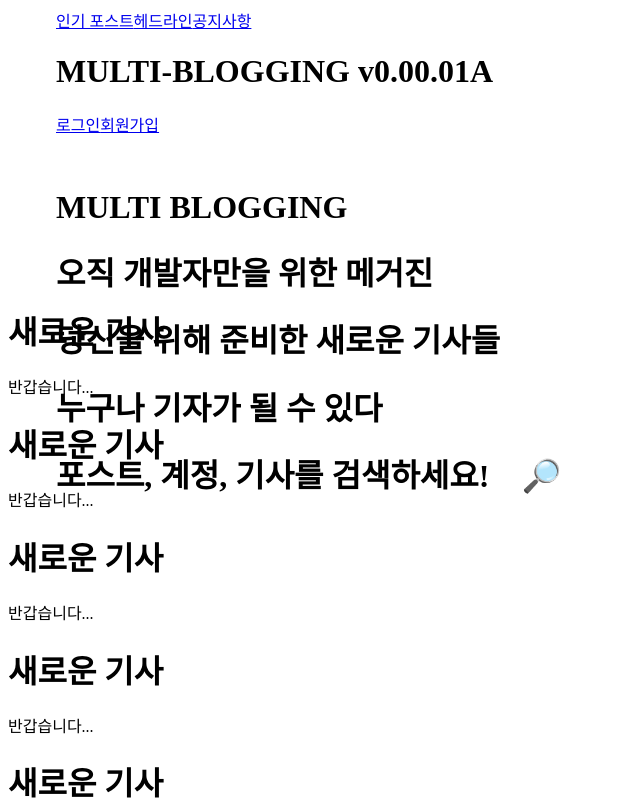
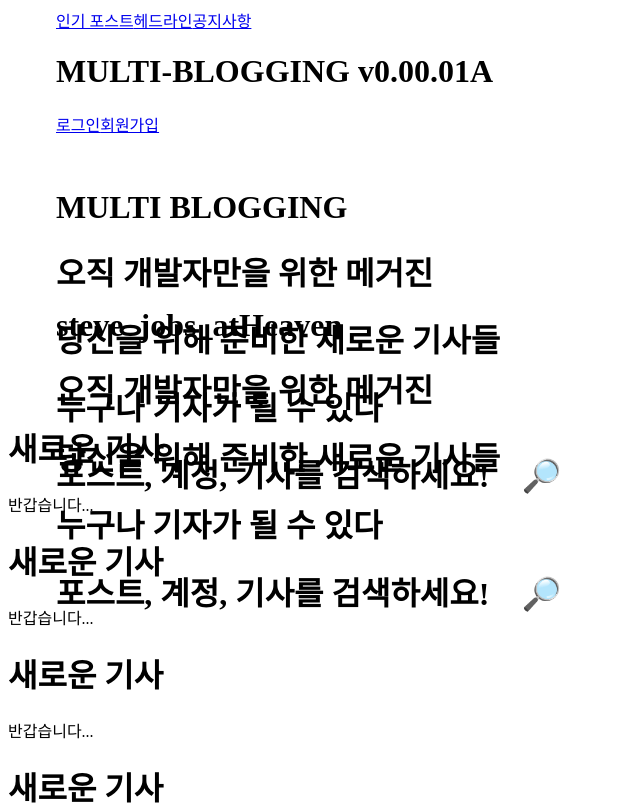
Before and after one commit to kwakseongjae/mulb, a React (Vite) app: page / in a window 1280 px wide. Shown: the top 805 px of the page, without its empty margins (0-640 px from the left). Built offline with nearby package versions, Linux system fonts and the light colour scheme.

Commit message:
Header를 세분화했습니다.

```diff
--- /dev/null
+++ b/src/components/Feature/HomeHeader.tsx
@@ -0,0 +1,35 @@
+import React from 'react'
+
+export const HeaderStyle: React.CSSProperties = {
+  width: '100%',
+  height: '6rem',
+  padding: '0 0 0 3rem',
+}
+
+export default function HomeHeader() {
+  return (
+    <div
+      style={HeaderStyle}
+      className="flex justify-between items-center _border-b-color-0">
+      <div className="flex gap-8">
+        <h1 className="_heading-6 _text-color-bold mt-1 tracking-widest">
+          MULTI BLOGGING
+        </h1>
+        <h1 className="_paragraph-4 _text-color-bolder _bg-color-0 px-6 pt-3 pb-2 rounded-2xl tracking-widest border">
+          오직 개발자만을 위한 메거진
+        </h1>
+        <h1 className="_paragraph-4 _text-color-bolder _bg-color-0 px-6 pt-3 pb-2 rounded-2xl tracking-widest border">
+          당신을 위해 준비한 새로운 기사들
+        </h1>
+        <h1 className="_paragraph-4 _text-color-bolder _bg-color-0 px-6 pt-3 pb-2 rounded-2xl tracking-widest border">
+          누구나 기자가 될 수 있다
+        </h1>
+      </div>
+      <div className="w-fit h-5/6 bg-neutral-100 flex justify-center items-center mr-5">
+        <h1 className="_heading-6 px-16 py-2 _text-color-normal">
+          포스트, 계정, 기사를 검색하세요! &ensp; 🔎︎
+        </h1>
+      </div>
+    </div>
+  )
+}
--- a/src/components/Feature/NewsBoard.tsx
+++ b/src/components/feature/PersonalHeader.tsx
@@ -1,17 +1,15 @@
 import React from 'react'
-const TopBannerStyle: React.CSSProperties = {
-  width: '100%',
-  height: '6rem',
-  padding: '0 0 0 3rem',
-}
-export default function NewsBoard() {
+import { Link } from 'react-router-dom'
+import { HeaderStyle } from '@components/feature/HomeHeader.tsx'
+
+export default function PersonalHeader() {
   return (
     <div
-      style={TopBannerStyle}
+      style={HeaderStyle}
       className="flex justify-between items-center _border-b-color-0">
       <div className="flex gap-8">
         <h1 className="_heading-6 _text-color-bold mt-1 tracking-widest">
-          MULTI BLOGGING
+          steve_jobs_atHeaven
         </h1>
         <h1 className="_paragraph-4 _text-color-bolder _bg-color-0 px-6 pt-3 pb-2 rounded-2xl tracking-widest border">
           오직 개발자만을 위한 메거진
--- a/src/pages/Home.tsx
+++ b/src/pages/Home.tsx
@@ -1,13 +1,15 @@
 import * as mockupData from '@assets/MockupData.ts'
 import PostCard from '@components/Common/PostCard.tsx'
 import Banners from '@components/Common/Banners.tsx'
-import NewsBoard from '@components/Feature/NewsBoard.tsx'
+import HomeHeader from '@components/feature/HomeHeader.tsx'
 import PopUp from '@components/Common/PopUp.tsx'
 import Title from '@components/Common/Title.tsx'
+import PersonalHeader from '@components/feature/PersonalHeader.tsx'
 const Home = () => {
   return (
     <>
-      <NewsBoard />
+      <HomeHeader />
+      <PersonalHeader />
       <Banners className="mt-4 mb-6" />
       <PopUp color="bg-purple-100" />
       <section>
--- a/tailwind.config.js
+++ b/tailwind.config.js
@@ -1,6 +1,6 @@
 /** @type {import('tailwindcss').Config} */
 module.exports = {
-  content: ['./src/components/*.{tsx,jsx}', './src/pages/*.{tsx,jsx}'],
+  content: ['./src/components/**/*.{tsx,jsx}', './src/pages/*.{tsx,jsx}'],
   theme: {
     extend: {
       backgroundImage: {
```
Also changed, not shown: src/components/instruction.md (added, +19 -0 lines).
